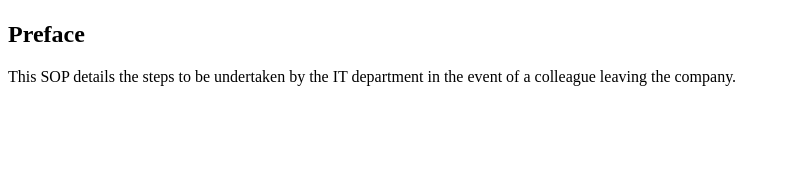
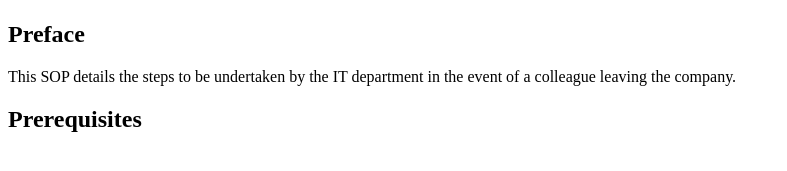
Before and after one commit to liammtech/odin-sop, a plain HTML site: page procedures/offboarding.html in a window 1280 px wide. Shown: the part 383-554 px from the top of the page, without its empty margins (0-787 px from the left). Drawn offline with Linux system fonts and the light colour scheme.

Commit message:
Add prerequisites headers

```diff
--- a/procedures/offboarding.html
+++ b/procedures/offboarding.html
@@ -10,5 +10,6 @@
     <img src="https://static.helpjuice.com/helpjuice_production/uploads/upload/image/4752/direct/1670354692940-Employee%20Offboarding.jpg" alt="Illustration of an employee leaving their job">
     <h2>Preface</h2>
     <p>This SOP details the steps to be undertaken by the IT department in the event of a colleague leaving the company.</p>
+    <h2>Prerequisites</h2>
 </body>
 </html>
```
Also changed, not shown: procedures/onboarding.html (+1 -0 lines).
